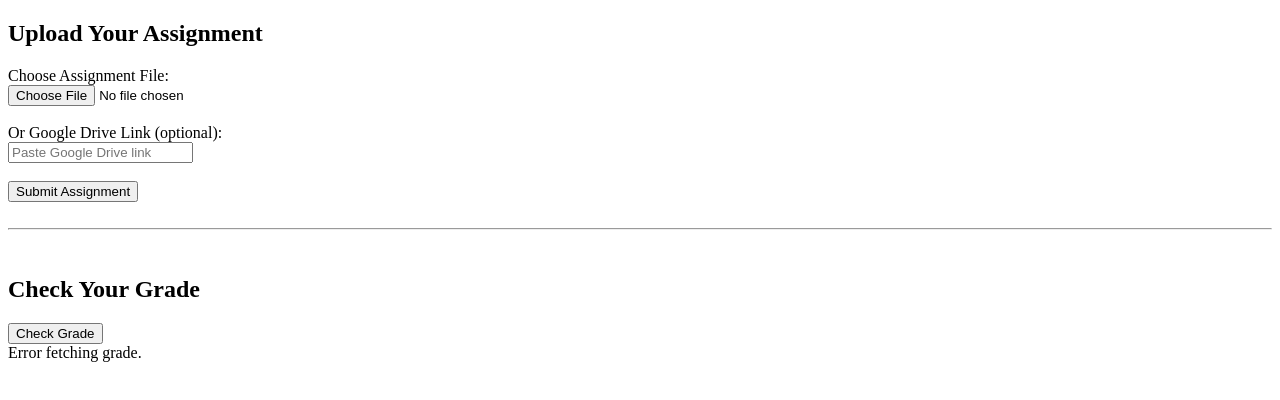
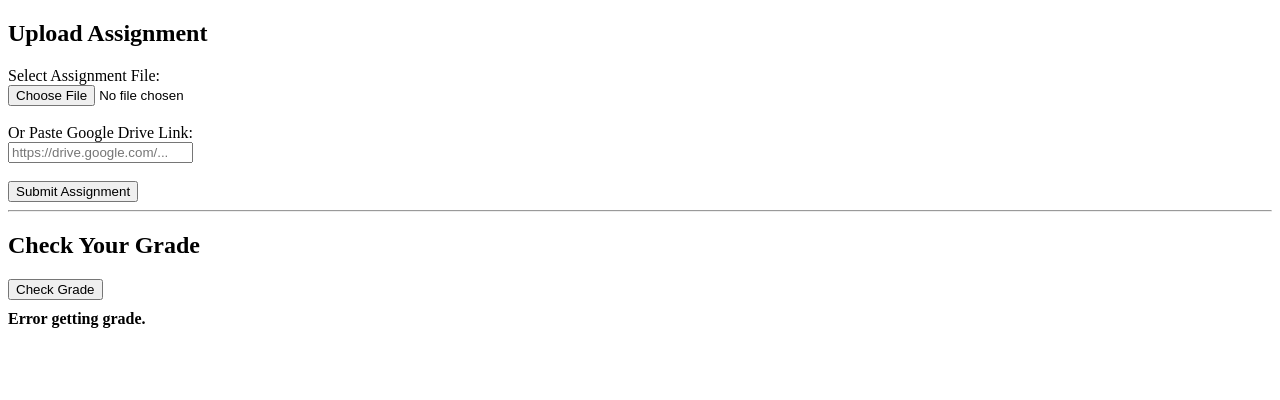
Before and after one commit to mahedi6087/landing-page.github.io, a plain HTML site: page index.html in a window 1280 px wide. Both pictures are taken after a click on the button "Check Grade". Drawn offline with Linux system fonts and the light colour scheme; no server answers.

Commit message:
Update index.html

```diff
--- a/index.html
+++ b/index.html
@@ -3,40 +3,46 @@
 <head>
   <meta charset="UTF-8" />
   <meta name="viewport" content="width=device-width, initial-scale=1.0"/>
-  <title>Assignment Upload</title>
+  <title>Assignment Upload & Grade Check</title>
 </head>
 <body>
-  <h2>Upload Your Assignment</h2>
+  <h2>Upload Assignment</h2>
 
-  <form id="assignmentForm" enctype="multipart/form-data">
-    <label>Choose Assignment File:</label><br>
-    <input type="file" name="file" accept=".doc,.docx,.pdf,.txt,.odt,.rtf,.zip,.jpg,.png" required><br><br>
+  <form id="assignmentForm">
+    <label>Select Assignment File:</label><br>
+    <input type="file" name="file" accept=".doc,.docx,.pdf,.txt,.zip,.jpg,.png"><br><br>
 
-    <label>Or Google Drive Link (optional):</label><br>
-    <input type="url" name="driveLink" placeholder="Paste Google Drive link"><br><br>
+    <label>Or Paste Google Drive Link:</label><br>
+    <input type="url" name="driveLink" placeholder="https://drive.google.com/..."><br><br>
 
     <button type="submit">Submit Assignment</button>
   </form>
 
-  <br><hr><br>
+  <hr>
 
   <h2>Check Your Grade</h2>
   <button onclick="checkGrade()">Check Grade</button>
 
-  <div id="gradeResult"></div>
+  <div id="gradeResult" style="margin-top: 10px; font-weight: bold;"></div>
 
   <script>
-    // Handle grade button click
+    // Placeholder submission handler
+    document.getElementById("assignmentForm").addEventListener("submit", function(e) {
+      e.preventDefault();
+      alert("Assignment uploaded (not yet connected to server).");
+    });
+
+    // Grade check function
     function checkGrade() {
       const gradeUrl = "https://script.google.com/macros/s/AKfycbyosCbxrEC_f3ahZKCs6wfVtLGs1vYXQU7Gg9dh_Rcx-tquNTXYfhAw91R2L2u80Ib66Q/exec";
 
       fetch(gradeUrl)
         .then(res => res.text())
         .then(data => {
-          document.getElementById("gradeResult").innerText = "Grade Response: " + data;
+          document.getElementById("gradeResult").innerText = "Your Grade: " + data;
         })
-        .catch(error => {
-          document.getElementById("gradeResult").innerText = "Error fetching grade.";
+        .catch(err => {
+          document.getElementById("gradeResult").innerText = "Error getting grade.";
         });
     }
   </script>
```
